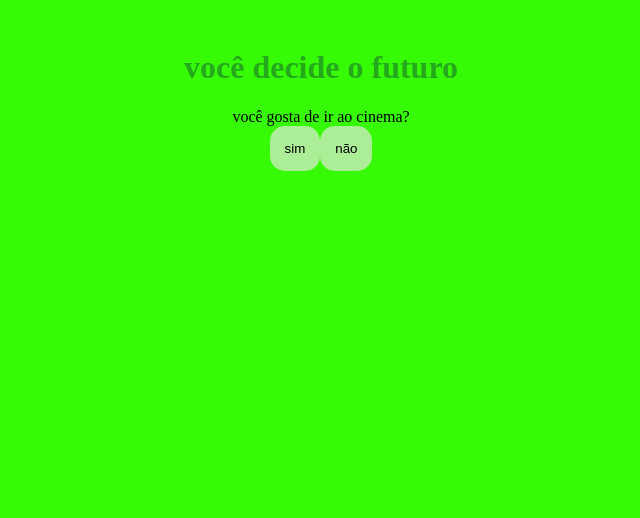
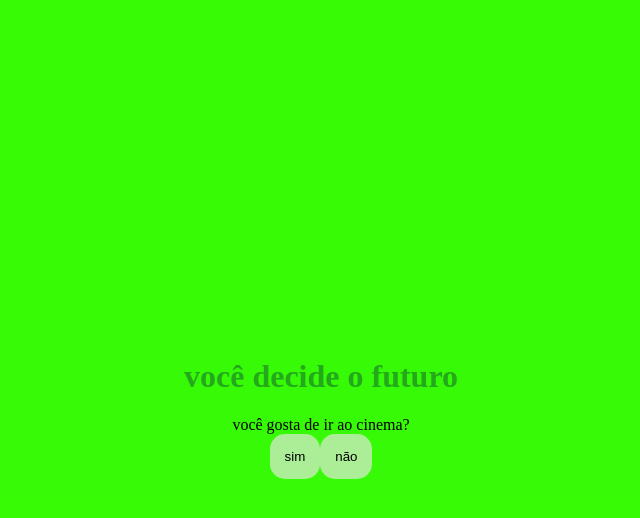
Before and after one commit to correia1302/2-trimestre, a plain HTML site: page index.html in a window 1280 px wide. Shown: the whole page, without its empty margins (319-959 px from the left). Drawn offline with Linux system fonts and the light colour scheme.

Commit message:
Update style.css

```diff
--- a/style.css
+++ b/style.css
@@ -11,7 +11,7 @@ background-color: var(--cor-fundo);
 color: var(--cor-texto);
 display: flex;
 justify-content: center;
-aling-items;
+align-items: center;
 min-height: 100vh;
 }
 
```
